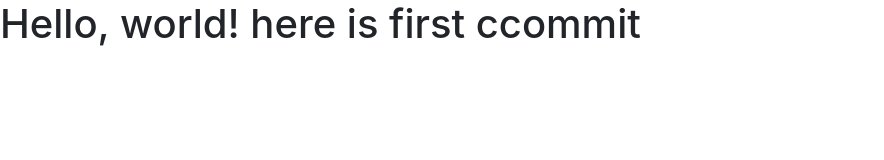
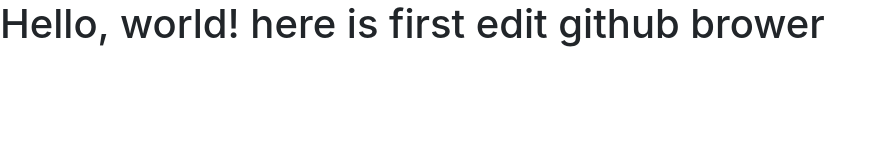
Before and after one commit to ankitdhiman001/ankit-repo, a plain HTML site: page bt/index.html in a window 1280 px wide. Shown: the whole page, without its empty margins (0-884 px from the left). Drawn offline with nearby package versions, Linux system fonts and the light colour scheme.

Commit message:
Update index.html

```diff
--- a/bt/index.html
+++ b/bt/index.html
@@ -11,7 +11,7 @@
     <title>Hello, world!</title>
   </head>
   <body>
-    <h1>Hello, world! here is first ccommit</h1>
+    <h1>Hello, world! here is first edit github  brower</h1>
 
     <!-- Optional JavaScript; choose one of the two! -->
 
@@ -30,4 +30,5 @@
         console.log(9+7);
     </script>
   </body>
+
 </html>
```
